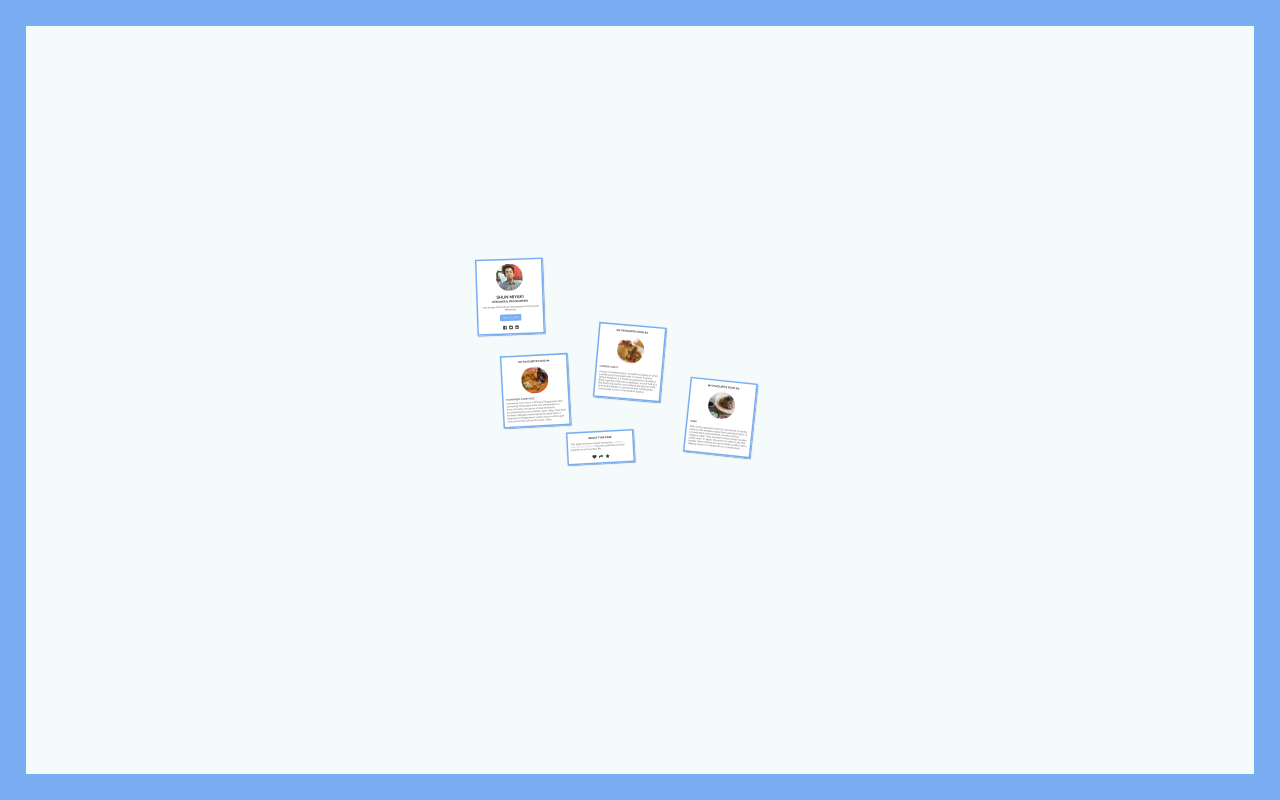
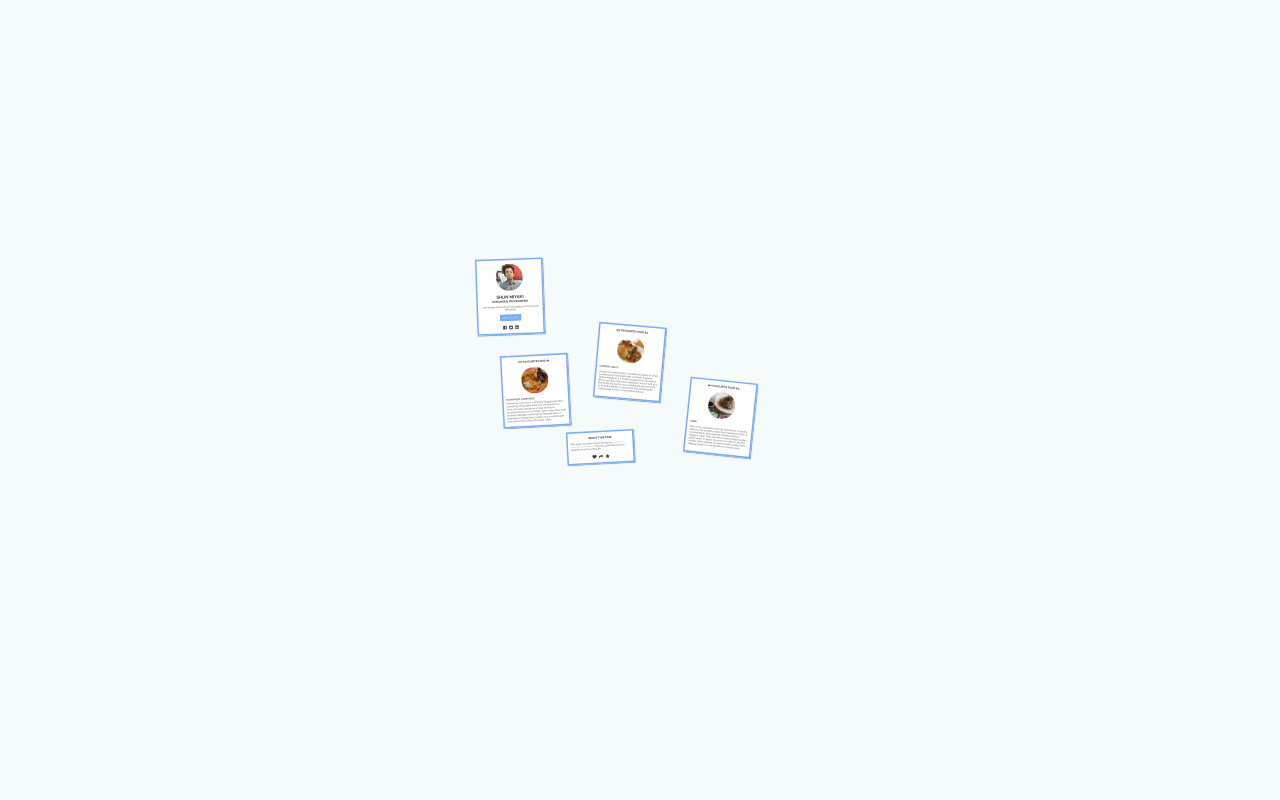
Before and after one commit to Tivo389/profile, a plain HTML site: page index.html in a window 1280 px wide. Drawn offline with Linux system fonts and the light colour scheme.

Commit message:
make my profile prettier

```diff
--- a/style.css
+++ b/style.css
@@ -9,11 +9,11 @@ html {
 }
 
 body {
-  margin: 0;
+  /*margin: 0;*/
   font-family: 'Raleway', 'Helvetica Neue', Helvetica, Arial, sans-serif;
   background-color: #F5FAFA;
   color: #333333;
-  border: 26px solid #79AEF3;
+  /*border: 26px solid #79AEF3;*/
 }
 
 a {
```
